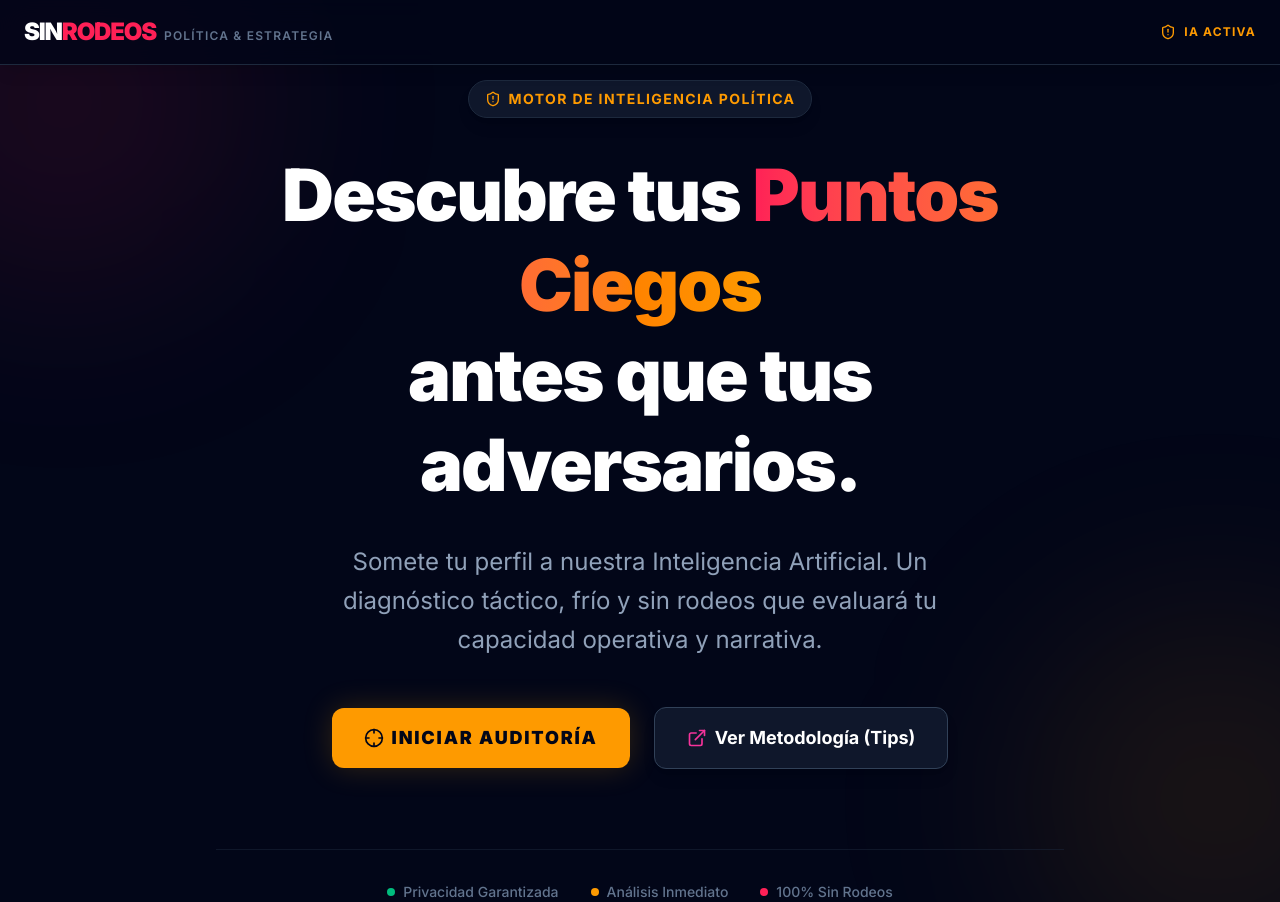
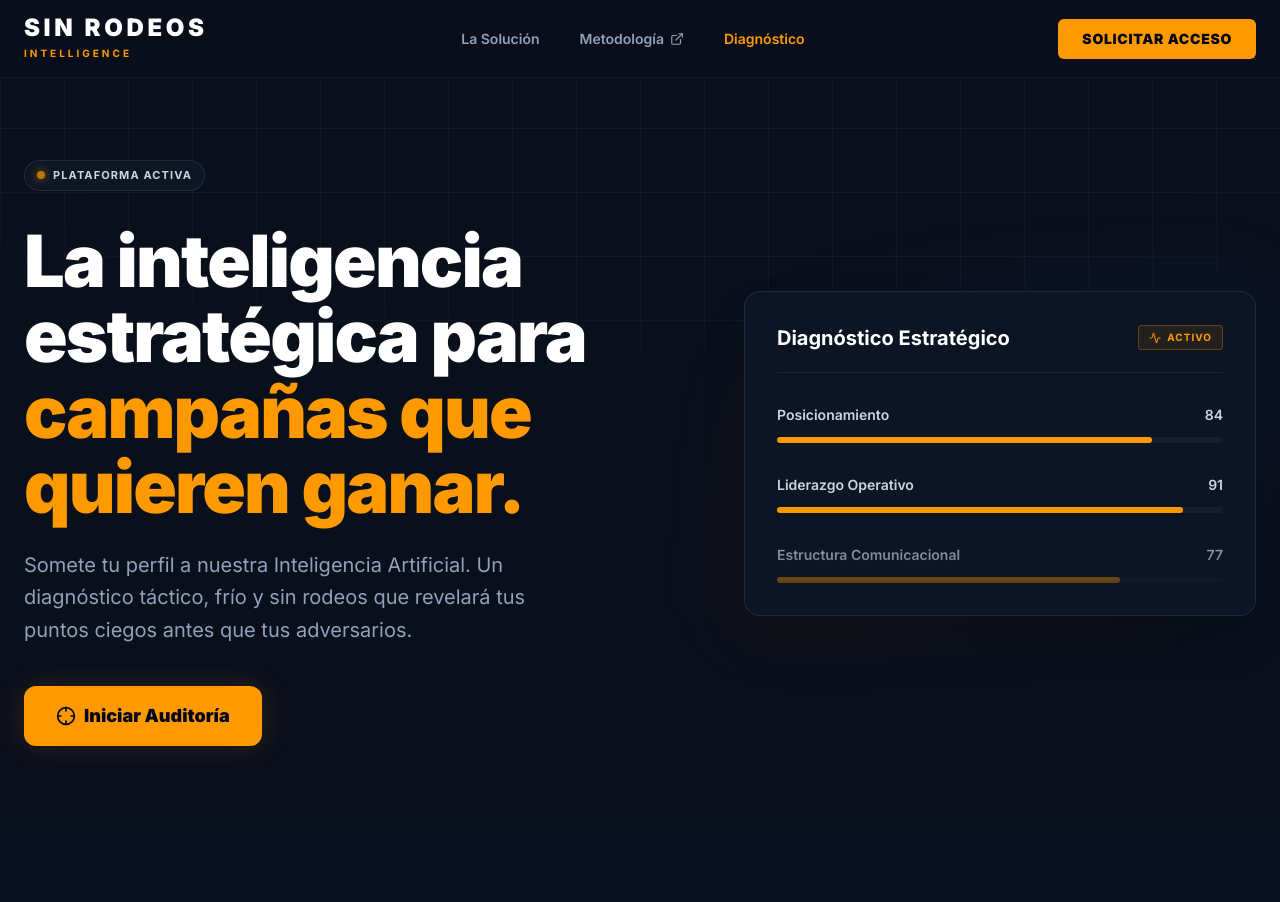
Before and after one commit to JOSEIA13/SinRodeosAI, a Next.js app: page / in a window 1280 px wide. After the commit the page ends 826 px from the top, so only its background shows below. Built offline with nearby package versions, Linux system fonts and the light colour scheme.

Commit message:
feat: integrar diseño corporativo intelligence con layout a dos columnas y métricas

```diff
--- a/app/page.tsx
+++ b/app/page.tsx
@@ -1,80 +1,139 @@
 import Link from 'next/link';
-import { Crosshair, ShieldAlert, ExternalLink } from 'lucide-react';
+import { Crosshair, ExternalLink, Activity } from 'lucide-react';
 
 export default function Home() {
   return (
-    <div className="min-h-screen bg-slate-950 text-slate-200 font-sans flex flex-col justify-center items-center relative overflow-hidden">
+    <div className="min-h-screen bg-[#0a0f1c] text-slate-200 font-sans relative overflow-hidden">
 
-      {/* Barra de Navegación / Branding de la Agencia */}
-      <div className="fixed top-0 left-0 w-full border-b border-slate-800 bg-slate-950/80 backdrop-blur-md z-50 px-6 py-4 flex justify-between items-center shadow-lg">
-        <div className="flex items-baseline gap-2">
-          <h1 className="text-2xl font-black text-white tracking-tighter">
-            SIN<span className="text-rose-500">RODEOS</span>
+      {/* Fondo de cuadrícula táctica imitando la imagen original */}
+      <div className="absolute inset-0 bg-[linear-gradient(to_right,#ffffff0a_1px,transparent_1px),linear-gradient(to_bottom,#ffffff0a_1px,transparent_1px)] bg-[size:4rem_4rem] [mask-image:radial-gradient(ellipse_80%_50%_at_50%_0%,#000_70%,transparent_100%)] pointer-events-none"></div>
+
+      {/* Barra de Navegación Exacta al diseño original */}
+      <nav className="fixed top-0 left-0 w-full z-50 bg-[#0a0f1c]/90 backdrop-blur-md border-b border-slate-800/50 px-6 py-4">
+        <div className="max-w-7xl mx-auto flex items-center justify-between">
+
+          {/* Logo */}
+          <div className="flex flex-col">
+            <span className="text-xl md:text-2xl font-black text-white tracking-[0.15em] leading-none">SIN RODEOS</span>
+            <span className="text-[9px] md:text-[10px] text-amber-500 font-bold tracking-[0.3em] mt-1.5">INTELLIGENCE</span>
+          </div>
+
+          {/* Menú Central (Desktop) */}
+          <div className="hidden md:flex items-center gap-10 text-sm font-semibold">
+            <span className="text-slate-400 hover:text-white cursor-pointer transition-colors">La Solución</span>
+            <a
+              href="https://www.instagram.com/sinrodeospoliticayestrategia/"
+              target="_blank"
+              rel="noopener noreferrer"
+              className="text-slate-400 hover:text-white transition-colors flex items-center gap-1.5"
+            >
+              Metodología <ExternalLink size={14} />
+            </a>
+            <Link href="/diagnostico/entrevista" className="text-amber-500 transition-colors">Diagnóstico</Link>
+          </div>
+
+          {/* Botón Superior Derecho */}
+          <Link
+            href="/diagnostico/entrevista"
+            className="bg-amber-500 hover:bg-amber-400 text-slate-950 font-black px-6 py-2.5 rounded-md text-sm transition-colors uppercase tracking-wider"
+          >
+            Solicitar acceso
+          </Link>
+        </div>
+      </nav>
+
+      {/* Contenedor Principal a dos columnas */}
+      <div className="relative z-10 max-w-7xl mx-auto px-6 pt-40 pb-20 grid lg:grid-cols-2 gap-16 items-center">
+
+        {/* Columna Izquierda: Copy y CTA */}
+        <div>
+          {/* Etiqueta Plataforma Activa */}
+          <div className="inline-flex items-center gap-2 px-3 py-1.5 rounded-full border border-slate-700/50 bg-slate-800/30 mb-8 backdrop-blur-sm">
+            <span className="w-2 h-2 rounded-full bg-amber-500 animate-pulse shadow-[0_0_8px_rgba(245,158,11,0.8)]"></span>
+            <span className="text-[11px] font-bold text-slate-300 tracking-widest uppercase">Plataforma Activa</span>
+          </div>
+
+          {/* Titular Letal */}
+          <h1 className="text-5xl md:text-6xl lg:text-[72px] font-black text-white leading-[1.05] mb-6 tracking-tight">
+            La inteligencia <br className="hidden md:block" /> estratégica para <br className="hidden md:block" />
+            <span className="text-amber-500">campañas que <br className="hidden md:block" /> quieren ganar.</span>
           </h1>
-          <span className="text-slate-500 text-xs tracking-widest uppercase font-semibold hidden sm:block">
-            Política & Estrategia
-          </span>
-        </div>
-        <div className="flex items-center gap-2 text-amber-500 text-xs font-bold uppercase tracking-widest">
-          <ShieldAlert size={16} />
-          <span className="hidden sm:block">IA Activa</span>
-        </div>
-      </div>
 
-      {/* Luces de fondo tácticas */}
-      <div className="absolute top-[-10%] left-[-10%] w-96 h-96 bg-rose-500/10 rounded-full blur-[100px] pointer-events-none"></div>
-      <div className="absolute bottom-[-10%] right-[-10%] w-96 h-96 bg-amber-500/10 rounded-full blur-[100px] pointer-events-none"></div>
+          <p className="text-lg md:text-xl text-slate-400 mb-10 max-w-lg leading-relaxed">
+            Somete tu perfil a nuestra Inteligencia Artificial. Un diagnóstico táctico, frío y sin rodeos que revelará tus puntos ciegos antes que tus adversarios.
+          </p>
 
-      <div className="max-w-4xl mx-auto px-6 text-center z-10 relative mt-20">
+          <div className="flex flex-col sm:flex-row gap-4">
+            <Link
+              href="/diagnostico/entrevista"
+              className="flex items-center justify-center gap-2 bg-amber-500 hover:bg-amber-400 text-slate-950 font-black px-8 py-4 rounded-xl text-lg transition-all shadow-[0_0_30px_rgba(245,158,11,0.15)] hover:shadow-[0_0_40px_rgba(245,158,11,0.3)]"
+            >
+              <Crosshair size={20} /> Iniciar Auditoría
+            </Link>
 
-        {/* Etiqueta superior */}
-        <div className="inline-flex items-center gap-2 px-4 py-2 rounded-full bg-slate-900 border border-slate-800 text-amber-500 text-sm font-bold tracking-widest uppercase mb-8 shadow-lg">
-          <ShieldAlert size={16} /> Motor de Inteligencia Política
+            {/* Botón secundario para móvil (en desktop ya está en el nav) */}
+            <a
+              href="https://www.instagram.com/sinrodeospoliticayestrategia/"
+              target="_blank"
+              rel="noopener noreferrer"
+              className="md:hidden flex items-center justify-center gap-2 bg-transparent border border-slate-700 hover:border-pink-500/50 text-white font-bold px-8 py-4 rounded-xl text-lg transition-all"
+            >
+              Ver Metodología <ExternalLink size={18} className="text-pink-500" />
+            </a>
+          </div>
         </div>
 
-        {/* Titular Letal */}
-        <h1 className="text-5xl md:text-7xl font-black text-white mb-8 leading-tight tracking-tight">
-          Descubre tus <span className="text-transparent bg-clip-text bg-gradient-to-r from-rose-500 to-amber-500">Puntos Ciegos</span> <br className="hidden md:block" /> antes que tus adversarios.
-        </h1>
+        {/* Columna Derecha: Mockup del Diagnóstico Estratégico */}
+        <div className="relative w-full max-w-lg mx-auto lg:mx-0 lg:ml-auto mt-10 lg:mt-0">
+          {/* Resplandor trasero */}
+          <div className="absolute -inset-1 bg-gradient-to-tr from-amber-500/10 via-transparent to-blue-500/10 rounded-2xl blur-2xl"></div>
 
-        <p className="text-xl md:text-2xl text-slate-400 mb-12 max-w-2xl mx-auto leading-relaxed">
-          Somete tu perfil a nuestra Inteligencia Artificial. Un diagnóstico táctico, frío y sin rodeos que evaluará tu capacidad operativa y narrativa.
-        </p>
+          <div className="relative bg-[#0d1424] border border-slate-700/50 rounded-2xl p-6 md:p-8 shadow-2xl">
 
-        {/* Botones de Acción */}
-        <div className="flex flex-col md:flex-row items-center justify-center gap-6">
+            <div className="flex justify-between items-center mb-8 border-b border-slate-800/80 pb-5">
+              <h3 className="text-lg md:text-xl font-bold text-white">Diagnóstico Estratégico</h3>
+              <span className="flex items-center gap-1.5 text-[10px] font-bold text-amber-500 border border-amber-500/30 bg-amber-500/10 px-2.5 py-1 rounded-sm uppercase tracking-widest">
+                <Activity size={12} /> Activo
+              </span>
+            </div>
 
-          <Link
-            href="/diagnostico/entrevista"
-            className="w-full md:w-auto flex items-center justify-center gap-2 bg-amber-500 hover:bg-amber-400 text-slate-950 px-8 py-4 rounded-xl font-black text-lg uppercase tracking-widest transition-all shadow-[0_0_30px_rgba(245,158,11,0.2)] hover:shadow-[0_0_40px_rgba(245,158,11,0.4)]"
-          >
-            <Crosshair size={20} />
-            Iniciar Auditoría
-          </Link>
+            <div className="space-y-8">
+              {/* Barra 1 */}
+              <div>
+                <div className="flex justify-between text-sm font-semibold text-slate-300 mb-3">
+                  <span>Posicionamiento</span>
+                  <span>84</span>
+                </div>
+                <div className="w-full bg-slate-800/50 rounded-full h-1.5">
+                  <div className="bg-amber-500 h-1.5 rounded-full" style={{ width: '84%' }}></div>
+                </div>
+              </div>
 
-          {/* Botón de Metodología apuntando a Instagram */}
-          <a
-            href="https://www.instagram.com/sinrodeospoliticayestrategia/"
-            target="_blank"
-            rel="noopener noreferrer"
-            className="w-full md:w-auto flex items-center justify-center gap-2 bg-slate-900 hover:bg-slate-800 border border-slate-700 hover:border-pink-500/50 text-white px-8 py-4 rounded-xl font-bold text-lg transition-all group shadow-lg"
-          >
-            <ExternalLink size={20} className="text-pink-500 group-hover:scale-110 transition-transform" />
-            Ver Metodología (Tips)
-          </a>
+              {/* Barra 2 */}
+              <div>
+                <div className="flex justify-between text-sm font-semibold text-slate-300 mb-3">
+                  <span>Liderazgo Operativo</span>
+                  <span>91</span>
+                </div>
+                <div className="w-full bg-slate-800/50 rounded-full h-1.5">
+                  <div className="bg-amber-500 h-1.5 rounded-full" style={{ width: '91%' }}></div>
+                </div>
+              </div>
 
-        </div>
+              {/* Barra 3 */}
+              <div>
+                <div className="flex justify-between text-sm font-semibold text-slate-300 mb-3">
+                  <span>Estructura Comunicacional</span>
+                  <span>77</span>
+                </div>
+                <div className="w-full bg-slate-800/50 rounded-full h-1.5">
+                  <div className="bg-amber-500 h-1.5 rounded-full" style={{ width: '77%' }}></div>
+                </div>
+              </div>
+            </div>
 
-        {/* Generadores de Confianza */}
-        <div className="mt-20 pt-8 border-t border-slate-800/50 flex flex-col md:flex-row items-center justify-center gap-8 text-sm text-slate-500 font-medium">
-          <div className="flex items-center gap-2">
-            <div className="w-2 h-2 rounded-full bg-emerald-500"></div> Privacidad Garantizada
-          </div>
-          <div className="flex items-center gap-2">
-            <div className="w-2 h-2 rounded-full bg-amber-500"></div> Análisis Inmediato
-          </div>
-          <div className="flex items-center gap-2">
-            <div className="w-2 h-2 rounded-full bg-rose-500"></div> 100% Sin Rodeos
+            {/* Overlay sutil inferior imitando interfaz */}
+            <div className="absolute bottom-0 left-0 w-full h-24 bg-gradient-to-t from-[#0d1424] to-transparent rounded-b-2xl pointer-events-none"></div>
           </div>
         </div>
 
```
